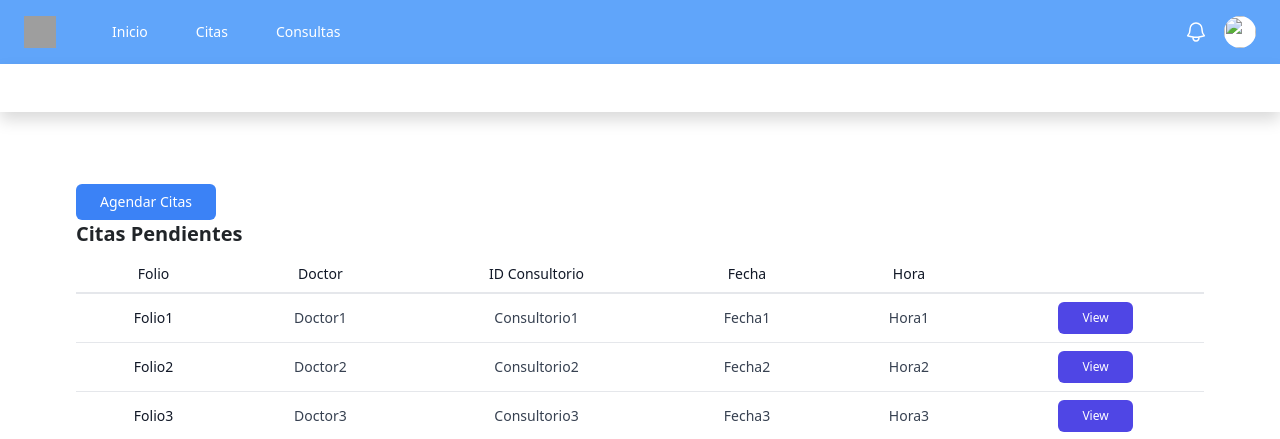
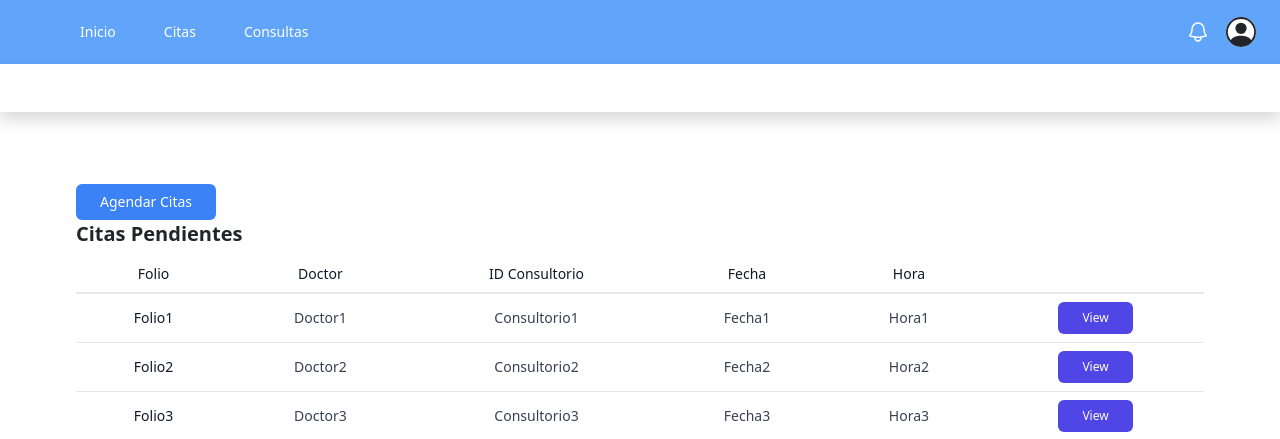
Before and after one commit to EliasE83/MedQ-AMV, a Flask app: page /citas in a window 1280 px wide. Shown: the top 439 px of the page. Run offline with Flask 3, Linux system fonts and the light colour scheme; some libraries are stand-ins or nearby versions; grey boxes are pictures that could not be loaded.

Commit message:
navbar arreglada + dashboard

```diff
--- a/templates/dashboardU.html
+++ b/templates/dashboardU.html
@@ -12,6 +12,9 @@
     <link rel="stylesheet" href="https://cdn.jsdelivr.net/npm/bootstrap-icons@1.10.5/font/bootstrap-icons.css">
     <!--Link de referencias a CSS-->
     <link rel="stylesheet" href="{{ url_for('static', filename='Udashboard.css') }}">
+    <link rel="stylesheet" href="https://cdn.jsdelivr.net/npm/bootstrap-icons@1.10.5/font/bootstrap-icons.css">
+    <link href="https://cdn.jsdelivr.net/npm/bootstrap@5.3.1/dist/css/bootstrap.min.css" rel="stylesheet" integrity="sha384-4bw+/aepP/YC94hEpVNVgiZdgIC5+VKNBQNGCHeKRQN+PtmoHDEXuppvnDJzQIu9" crossorigin="anonymous">
+</head>
 </head>
 <body>
 
@@ -20,9 +23,7 @@
       <div class="mx-auto max-w-7xl px-4 sm:px-6 lg:px-8">
         <div class="flex h-16 items-center justify-between">
           <div class="flex items-center">
-            <div class="flex-shrink-0">
-              <img class="h-8 w-8" src="https://tailwindui.com/img/logos/mark.svg?color=indigo&shade=500" alt="Your Company">
-            </div>
+
             <div class="hidden md:block">
               <div class="ml-10 flex items-baseline space-x-4">
                 <!-- Current: "bg-gray-900 text-white", Default: "text-gray-300 hover:bg-gray-700 hover:text-white" -->
@@ -46,9 +47,14 @@
                 <div>
                   <button type="button" class="relative flex max-w-xs items-center rounded-full bg-white text-sm focus:outline-none focus:ring-2 focus:ring-white focus:ring-offset-2 focus:ring-offset-gray-800" id="user-menu-button" aria-expanded="false" aria-haspopup="true">
                     <span class="absolute -inset-1.5"></span>
-                    <img class="h-8 w-8 rounded-full" src="" alt="">
+                    <svg xmlns="http://www.w3.org/2000/svg" width="30" height="30" fill="currentColor" class="bi bi-person-circle" viewBox="0 0 16 16">
+                      <path d="M11 6a3 3 0 1 1-6 0 3 3 0 0 1 6 0z"/>
+                      <path fill-rule="evenodd" d="M0 8a8 8 0 1 1 16 0A8 8 0 0 1 0 8zm8-7a7 7 0 0 0-5.468 11.37C3.242 11.226 4.805 10 8 10s4.757 1.225 5.468 2.37A7 7 0 0 0 8 1z"/>
+                    </svg>
                   </button>
                 </div>
+
+
 
               </div>
             </div>
@@ -60,9 +66,7 @@
       <div class="md:hidden" id="mobile-menu">
         <div class="border-t border-gray-700 pb-3 pt-4">
           <div class="flex items-center px-5">
-            <div class="flex-shrink-0">
-              <img class="h-10 w-10 rounded-full" src="" alt="">
-            </div>
+
             <button type="button" class="relative ml-auto flex-shrink-0 rounded-full bg-gray-800 p-1 text-gray-400 hover:text-white focus:outline-none focus:ring-2 focus:ring-white focus:ring-offset-2 focus:ring-offset-gray-800">
               <span class="absolute -inset-1.5"></span>
               <span class="sr-only">View notifications</span>
```
